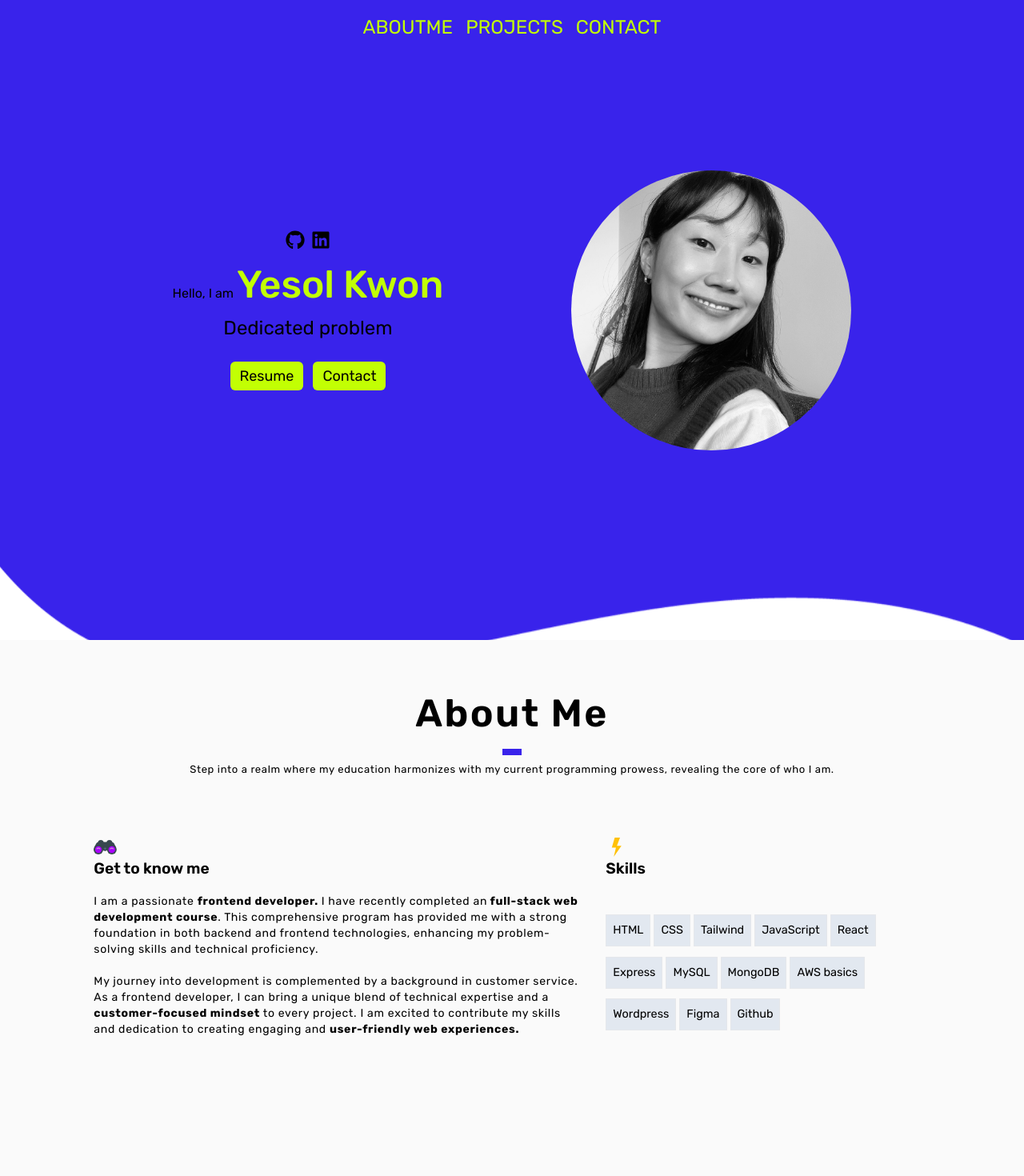
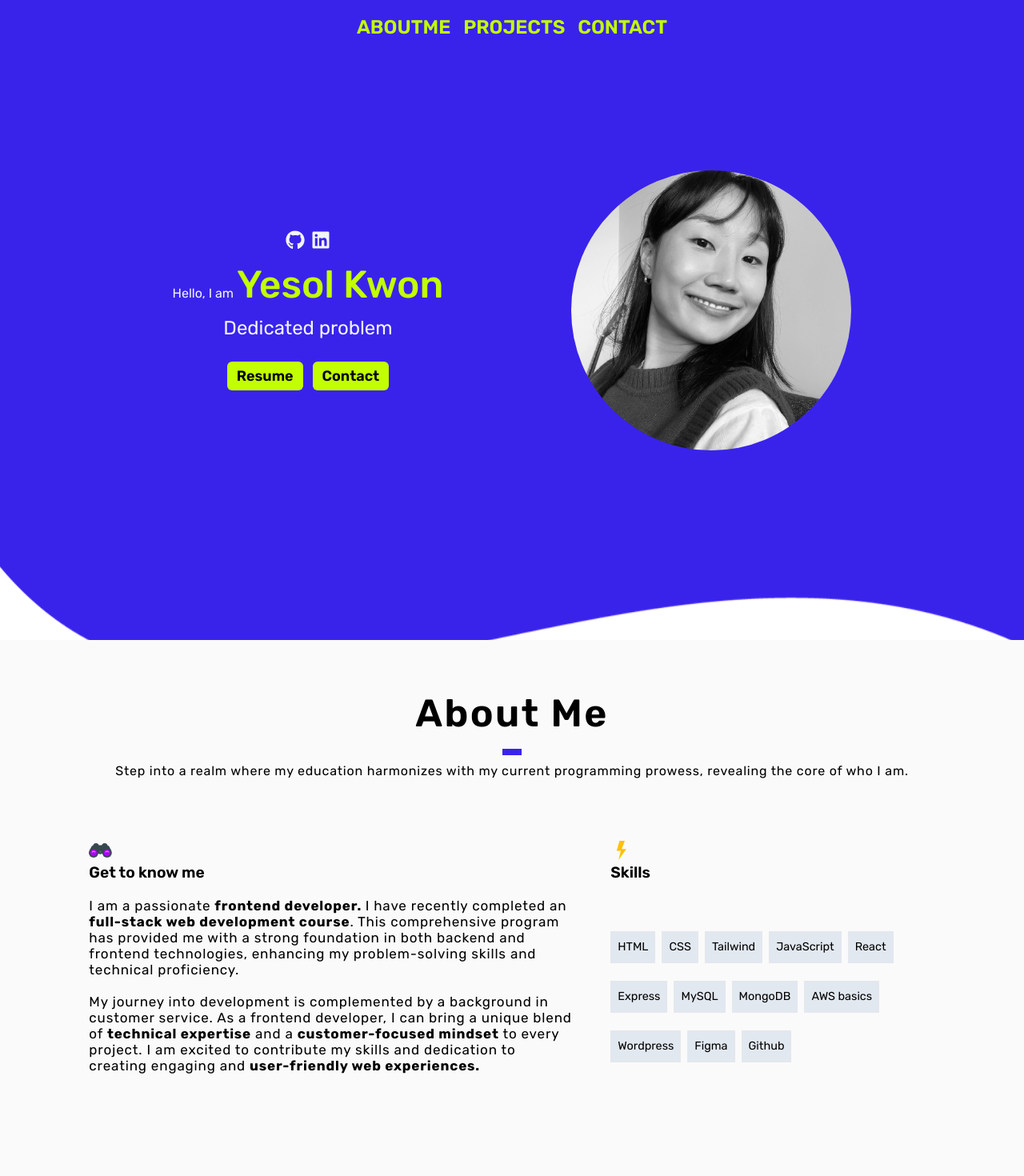
Before and after one commit to yeskwonny/yesportfolio, a React (Vite) app: page / in a window 1280 px wide. Shown: the top 1470 px of the page at 80% size. Built offline with nearby package versions, Linux system fonts and the light colour scheme.

Commit message:
css changes

```diff
--- a/src/component/Heading.jsx
+++ b/src/component/Heading.jsx
@@ -3,7 +3,7 @@ function Heading({ title, intro }) {
     <div className="flex flex-col items-center gap-2 py-14">
       <h1 className="text-[3rem] font-semibold p-0 tracking-wider">{title}</h1>
       <div className="h-2 w-6 bg-[#3923eb]"></div>
-      <p className="text-center text-[13px] tracking-wider">{intro}</p>
+      <p className="text-center text-[13px] tracking-wider md:text-[16px]">{intro}</p>
     </div>
   );
 }
--- a/src/component/Nav.jsx
+++ b/src/component/Nav.jsx
@@ -8,7 +8,7 @@ function Nav() {
   return (
     <div className="relative">
       <div className="nav-container p-4 ">
-        <ul className="hidden md:flex text-[1.5rem] gap-4 justify-center text-[#c2ff03]">
+        <ul className="hidden md:flex text-[1.5rem] gap-4 justify-center text-[#c2ff03] font-semibold">
           <li>
             <a className="hover:underline" href="#aboutme">
               ABOUTME
--- a/src/pages/Aboutme.jsx
+++ b/src/pages/Aboutme.jsx
@@ -9,13 +9,13 @@ function Aboutme() {
         title="About Me"
         intro="Step into a realm where my education harmonizes with my current programming prowess, revealing the core of who I am."
       />
-      <div className="flex flex-col h-fit sm:flex-row justify-center gap-8  ">
+      <div className="flex flex-col h-fit sm:flex-row justify-center gap-11  ">
         <div className="introduction sm:w-1/2">
           <h2 className="font-semibold text-[1.2rem] py-4 ">
             <FcBinoculars className="text-[1.8rem]" />
             Get to know me
           </h2>
-          <p className="text-sm tracking-wider">
+          <p className="text-sm tracking-wider md:text-[17px]">
             I am a passionate{" "}
             <span className="font-bold ">frontend developer. </span> I have
             recently completed an
@@ -30,7 +30,7 @@ function Aboutme() {
             <br />
             My journey into development is complemented by a background in
             customer service. As a frontend developer, I can bring a unique
-            blend of technical expertise and a{" "}
+            blend of <span className="font-bold">technical expertise</span> and a{" "}
             <span className="font-bold">customer-focused mindset</span> to every
             project. I am excited to contribute my skills and dedication to
             creating engaging and{" "}
@@ -43,7 +43,7 @@ function Aboutme() {
             <FcFlashOn className="text-[1.8rem] sm:" />
             Skills
           </h2>
-          <div className="flex flex-wrap gap-1 sm: ">
+          <div className="flex flex-wrap gap-1 sm:gap-2 ">
             <span className="px-2 border border-gray-200 bg-slate-200 sm:h-10 py-2 ">
               HTML
             </span>
--- a/src/pages/Contact.jsx
+++ b/src/pages/Contact.jsx
@@ -7,7 +7,8 @@ function Contact() {
     <div id="contact" className="h-screen bg-zinc-50 px-8 ">
       <Heading
         title="Contact Me"
-        intro="I'm on the lookout for new opportunities. Whether it's a project or just a chat about front-end development, I'd love to hear from you. Let's connect and explore possibilities together!"
+        intro="Whether it's a project or just a chat about front-end development, I'd love to hear from you.
+        Let's connect and explore possibilities together!"
       />
 
       <div className="flex flex-col gap-3 justify-center items-center h-[320px] w-[320px] bg-[#3923eb] rounded-full sm:w-[400px] sm:h-[400px] mx-auto">
--- a/src/pages/Home.jsx
+++ b/src/pages/Home.jsx
@@ -22,19 +22,19 @@ function Home() {
         <div className="profile-intro ">
           <div className="profile-icon justify-center flex  gap-2 mb-2">
             <a
-              className="text-[1.5rem] hover:-translate-y-1 ease-in duration-150"
+              className="text-[1.5rem] text-slate-100  hover:-translate-y-1 ease-in duration-150"
               href="https://github.com/yeskwonny"
             >
               <FaGithub />
             </a>
             <a
-              className="text-[1.5rem] hover:-translate-y-1 ease-in duration-150"
+              className="text-[1.5rem] text-slate-100 hover:-translate-y-1 ease-in duration-150"
               href="https://www.linkedin.com/in/yesol-kwon-179231287"
             >
               <FaLinkedin />
             </a>
           </div>
-          <div className="profile-greeting text-center">
+          <div className="profile-greeting text-center text-slate-100">
             <span>Hello, I am </span>
             <span className="text-[3rem] font-medium text-[#c2ff03]">
               {" "}
@@ -44,12 +44,12 @@ function Home() {
           </div>
           <div className="btn flex justify-center gap-3 mt-6">
             <a href="#">
-              <button className="px-3 py-1 text-sm rounded-md transition ease-in-out delay-100  bg-[#c2ff03] hover:bg-lime-600  sm:text-lg ">
+              <button className="px-3 py-1 text-sm rounded-md transition ease-in-out delay-100 font-semibold bg-[#c2ff03] hover:bg-lime-600  sm:text-lg ">
                 Resume
               </button>
             </a>
             <a className="" href="#contact">
-              <button className="px-3 py-1 text-sm transition ease-in-out delay-100  bg-[#c2ff03] hover:bg-lime-600  rounded-md sm:text-lg ">
+              <button className="px-3 py-1 text-sm transition ease-in-out delay-100 font-semibold bg-[#c2ff03] hover:bg-lime-600  rounded-md sm:text-lg ">
                 Contact
               </button>
             </a>
--- a/src/pages/Projects.jsx
+++ b/src/pages/Projects.jsx
@@ -58,7 +58,7 @@ function Projects() {
               <FaAws />
             </span>
           </div>
-          <div className="text-center  text-[#3923eb] mt-4 mb-3 ">
+          <div className="text-center  text-[#3923eb] mt-4 mb-3 font-semibold">
             <a
               href="http://3.27.193.10/"
               className="tracking-wider hover:font-bold duration-300"
```
